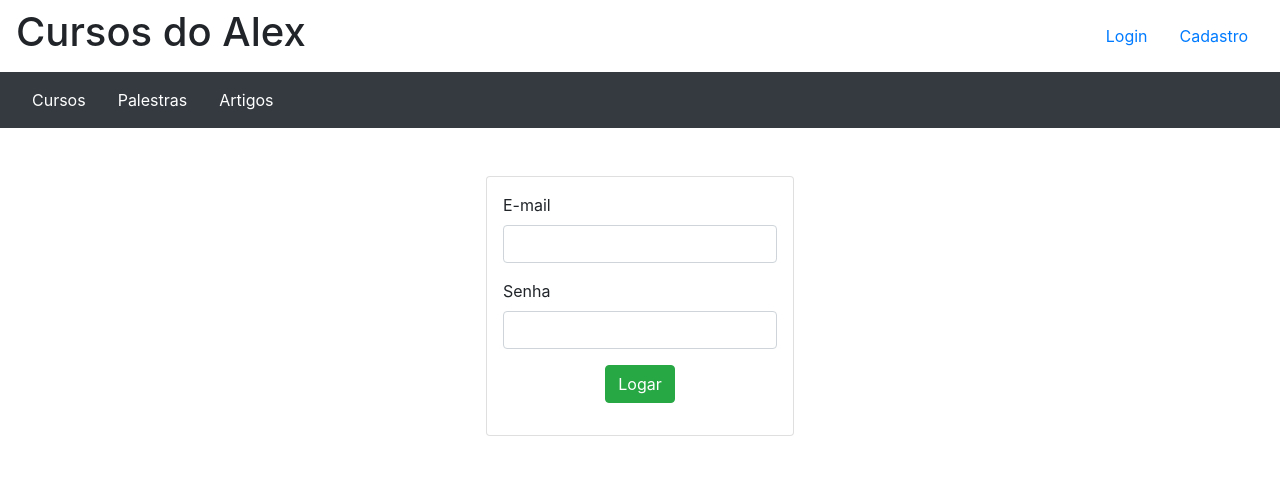
After one commit to watanabe-alex/loja-virtual-aprendizado, a PHP site: page /login.php in a window 1280 px wide. The commit adds this page. Shown: the top 483 px of the page. Run offline with PHP 8.4, Linux system fonts and the light colour scheme.

Commit message:
adicionando página login e lógica para entrada

```diff
--- a/cadastroProduto.php
+++ b/cadastroProduto.php
@@ -35,7 +35,8 @@
         //salvando arquivo imagem
         $nomeImg = $_FILES["imgProduto"]["name"];
         $localTmp = $_FILES["imgProduto"]["tmp_name"];
-        $caminhoSalvo = "img/".$nomeImg;
+        $dataAtual = date("Ymd");
+        $caminhoSalvo = "img/".$dataAtual.$nomeImg;
 
         $deuCerto = move_uploaded_file($localTmp, $caminhoSalvo);
         //exit;
--- a/header.php
+++ b/header.php
@@ -1,14 +1,14 @@
 <?php include("variaveis.php"); ?>
 
 <header>
+
     <div class="navbar">
         <h1>
             <?php echo $nomeSistema?>
         </h1>
         <nav>
             <ul class="nav">
-
-                <?php if(isset($usuario) && $usuario!=[]) { ?>
+                <?php if(isset($usuario) && $usuario!="") { ?>
                     <li class="nav-item">
                         <a class="nav-link" href="#">Cursos</a>
                     </li>
--- a/index.php
+++ b/index.php
@@ -25,6 +25,7 @@
                             <img src=<?php echo $produto["imagem"]?> class="card-img-top" alt="..."/>
                             <div class="card-body">
                                 <h5 class="card-text"><?php echo number_format($produto["preco"],2,',','.')?></h5>
+                                <p><?php echo $produto["desc"] ?></p>
                                 <a href="carrinho.php?nomeProduto=<?php echo $produto["nome"];?>" class="btn btn-primary">Comprar</a>
                             </div>
                         </div>
--- /dev/null
+++ b/login.php
@@ -0,0 +1,58 @@
+<?php
+    $usuario = ["email"=>"alex@alex.com.br",
+                "senha"=>'$2y$10$v9lZoRjmHWlx0v8Kfkv4LuowN0s7d55jNVODXxZF2K1iA4s.JWjXy'];
+
+    if($_POST){
+        $email = $_POST["email"];
+        $senha = $_POST["senha"];
+
+        //verifica e-mail
+        if ($email == $usuario["email"]) {
+            //verifica senha
+            if (password_verify($senha, $usuario["senha"])) {
+                session_start();
+                $_SESSION["usuario"] = ["nome"=>"Alex W."];  //na verdade essa informação deveria vir do banco de dados
+
+                header("Location: index.php");
+            } else {
+                echo "Email ou senha inválidas.";
+            }
+        } else {
+            echo "Email ou senha inválidas.";
+        }
+    }
+
+?>
+
+<!DOCTYPE html>
+<html lang="pt-br">
+<head>
+    <meta charset="UTF-8">
+    <meta name="viewport" content="width=device-width, initial-scale=1.0">
+    <meta http-equiv="X-UA-Compatible" content="ie=edge">
+    <title>Login</title>
+    <link rel="stylesheet" href="https://stackpath.bootstrapcdn.com/bootstrap/4.3.1/css/bootstrap.min.css"/>
+    <link rel="stylesheet" href="css/style.css"/>
+</head>
+<body>
+
+    <?php include_once("header.php"); ?>
+
+    <main class="d-flex justify-content-center align-items-center p-5">
+        <form action="" method="post" class="card p-3">
+            <div class="form-group">
+                <label for="id-email">E-mail</label>
+                <input type="email" name="email" id="id-email" class="form-control" require>
+            </div>
+            <div class="form-group">
+                <label for="id-senha">Senha</label>
+                <input type="password" name="senha" id="id-senha" class="form-control" require>
+            </div>
+            <div class="form-group text-center">
+                <button class="btn btn-success" type="submit">Logar</button>
+            </div>
+        </form>
+    </main>
+
+</body>
+</html>
--- a/produto.json
+++ b/produto.json
@@ -1 +1 @@
-[{"nome":"django","desc":"desc django","imagem":"img\/django.png","preco":"1111"},{"nome":"front end","desc":"desc front end","imagem":"img\/fe.png","preco":"222"},{"nome":"laravel","desc":"desc laravel","imagem":"img\/laravel.png","preco":"333"},{"nome":"php","desc":"desc php","imagem":"img\/php.png","preco":"333444"},{"nome":"python","desc":"desd pythongggg","imagem":"img\/python.png","preco":"5543"}]
+[{"nome":"django","desc":"descricao do django","imagem":"img\/20191016django.png","preco":"1111"},{"nome":"python","desc":"desc python","imagem":"img\/20191016python.png","preco":"2222"},{"nome":"php","desc":"descricao do php","imagem":"img\/20191016php.png","preco":"3333"},{"nome":"laravel","desc":"descricao do laravel","imagem":"img\/20191016laravel.png","preco":"4444"},{"nome":"front end","desc":"descricao front end","imagem":"img\/20191016fe.png","preco":"5555555"}]
--- a/variaveis.php
+++ b/variaveis.php
@@ -1,6 +1,9 @@
 <?php
+
+    session_start();
+
     $nomeSistema = "Cursos do Alex";
-    $usuario = ["nome"=>"Alex Watanabe"];
+    $usuario = isset($_SESSION["usuario"]) ? $_SESSION["usuario"] : ""; //["nome"=>"Alex Watanabe"];
 
     // $produtos = [
     //     ["nome"=>"Curso Front-End", "preco"=>1200.00, "curacao"=>"5 meses", "img"=>"img/fe.png"],
@@ -14,7 +17,4 @@
 
     $categorias = ["Cursos", "Palestras", "Artigos"];
 
-    $nomeSistema = "Cursos do Alex";
-    $usuario = ["nome"=>"Alex Watanabe"];
-    $categorias = ["Cursos", "Palestras", "Artigos"];
 ?>
```
Also changed, not shown: img/20191016django.png (renamed from img/django.png), img/20191016fe.png (renamed from img/fe.png), img/20191016laravel.png (renamed from img/laravel.png), img/20191016php.png (renamed from img/php.png), img/20191016python.png (renamed from img/python.png).
